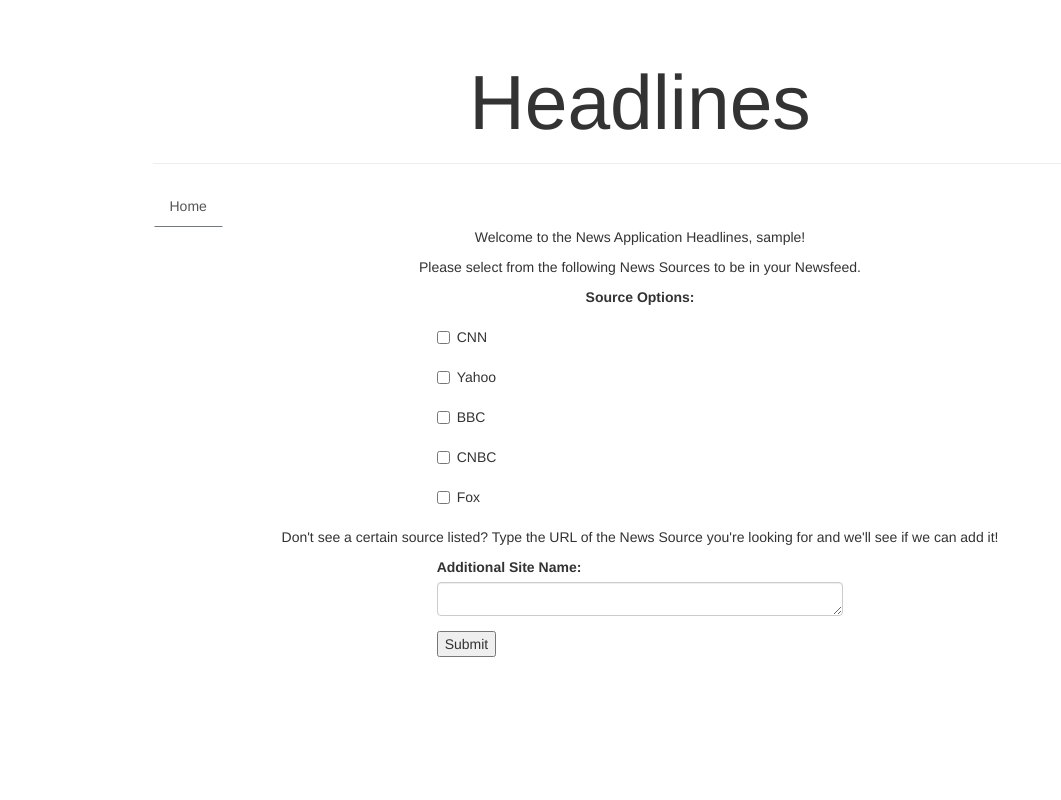
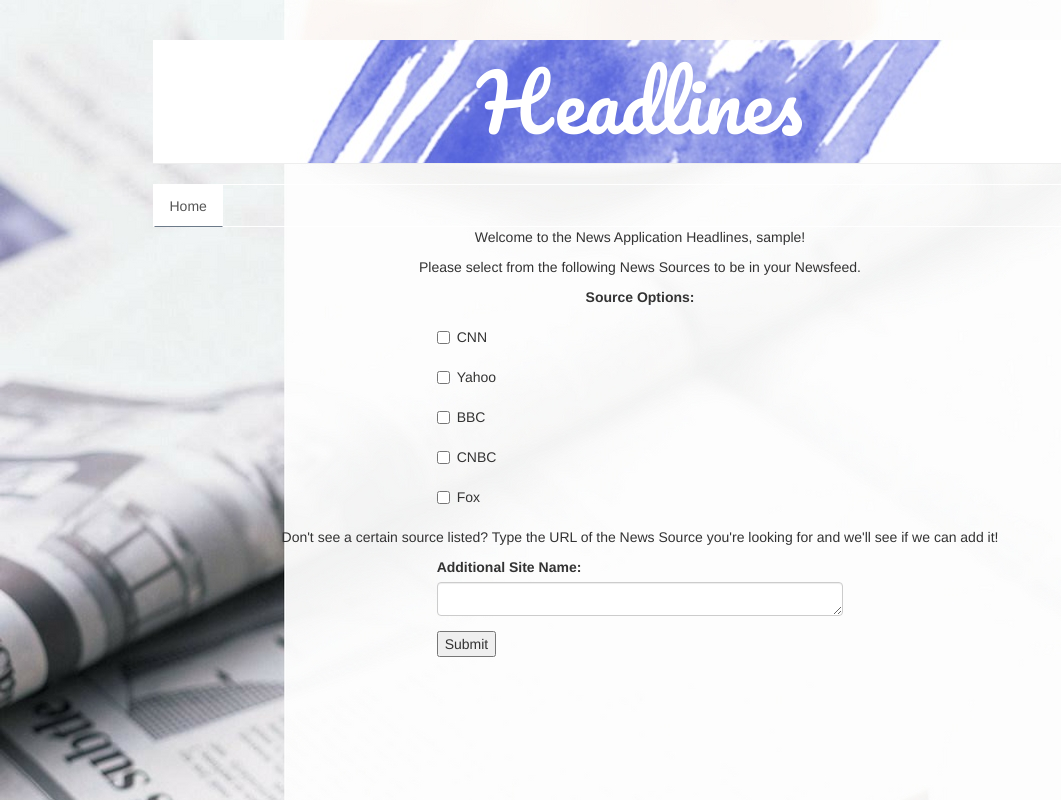
Before and after one commit to shashkambh/headlines, a Node server app: page /preferences in a window 1280 px wide. Shown: the whole page, without its empty margins (0-1061 px from the left). Run offline with Node 20, Linux system fonts and the light colour scheme; the visitor is signed in with stand-in values (Sample User, id 1); some libraries are stand-ins or nearby versions.

Commit message:
Updated Frontend

```diff
--- a/public/stylesheets/index.css
+++ b/public/stylesheets/index.css
@@ -3,9 +3,19 @@
  * Aligns and centers the page title
  */
 
+body {
+     background-image: url('newspaper.jpg');
+}
+
 .page-title {
 	text-align: center;
 	font-size: 6vw;
+ 	font-family: Pacifico, sans-serif;
+	color: #FFFFFF;
+}
+
+.page-banner {
+	background-image: url('watercolor.jpg');
 }
 
 /*
--- a/views/index.ejs
+++ b/views/index.ejs
@@ -4,12 +4,13 @@
     <title>Headlines</title>
     <link rel="stylesheet" href="https://maxcdn.bootstrapcdn.com/bootstrap/3.3.7/css/bootstrap.min.css">
     <link rel="stylesheet" href="/stylesheets/index.css" />
+    <link rel="stylesheet" type="text/css" href="//fonts.googleapis.com/css?family=Pacifico" />
 </head>
 
 <body>
     <div class="container">
         <div class="row">
-            <div class="page-header col-xs-10 col-xs-offset-1">
+            <div class="page-header col-xs-10 col-xs-offset-1 page-banner">
                 <h1 class="page-title">Headlines</h1>
             </div>
 
--- a/views/preferences.ejs
+++ b/views/preferences.ejs
@@ -1,16 +1,17 @@
 <!DOCTYPE html>
 <html>
   <head>
-    <title><%= title %></title>
+   <title>Headlines</title>
     <link rel="stylesheet" href="https://maxcdn.bootstrapcdn.com/bootstrap/3.3.7/css/bootstrap.min.css">
     <link rel="stylesheet" href="/stylesheets/index.css" />
+    <link rel="stylesheet" type="text/css" href="//fonts.googleapis.com/css?family=Pacifico" />
   </head>
 
   <body>
   <form id="userPreferences" action="/preferences" method="post">
     <div class="container">
         <div class="row">
-            <div class="page-header col-xs-10 col-xs-offset-1">
+            <div class="page-header col-xs-10 col-xs-offset-1 page-banner">
                 <h1 class="page-title">Headlines</h1>
             </div>
 
@@ -19,7 +20,6 @@
             </ul>
         </div>
     </div>
-
 
   <p class ="text-center"> Welcome to the News Application Headlines, <%= user.username %>!</p>
 <p class ="text-center"> Please select from the following News Sources to be in your Newsfeed.
```
Also changed, not shown: public/stylesheets/newspaper.jpg (added), public/stylesheets/watercolor.jpg (added).
